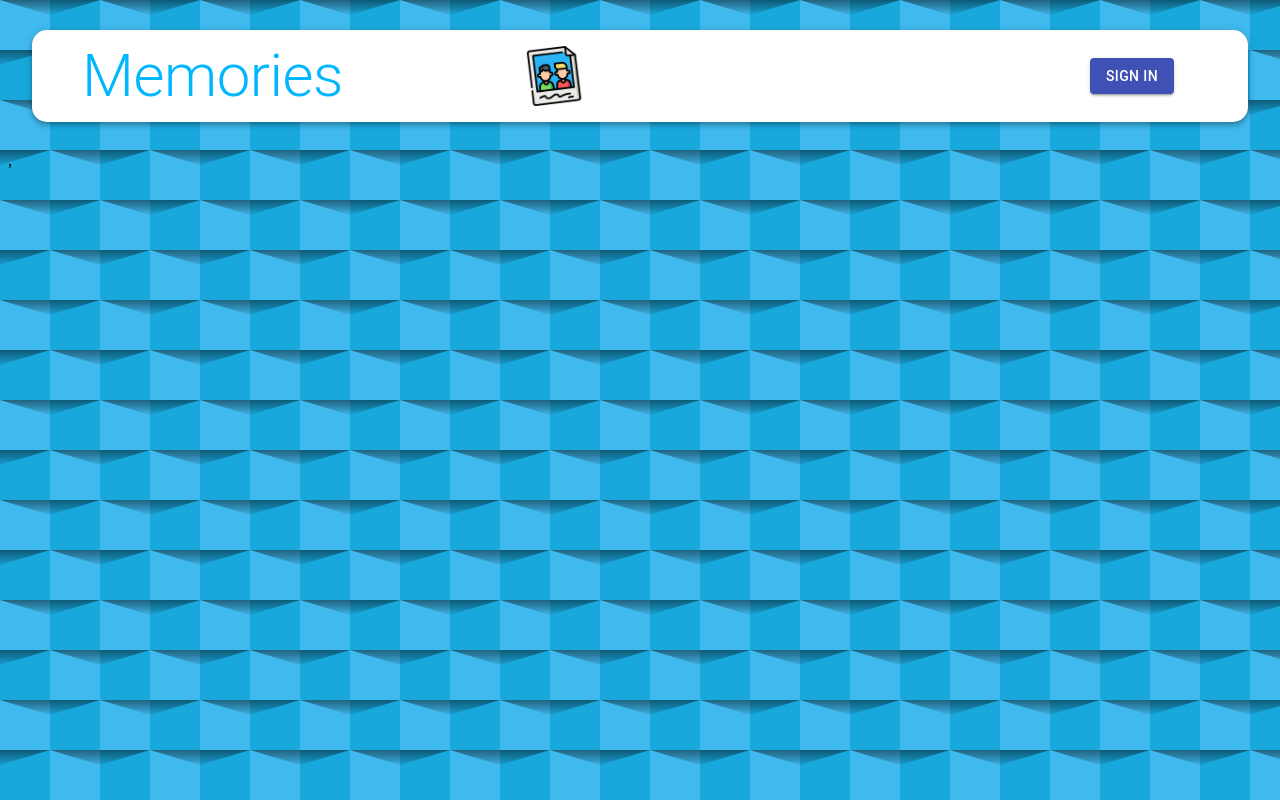
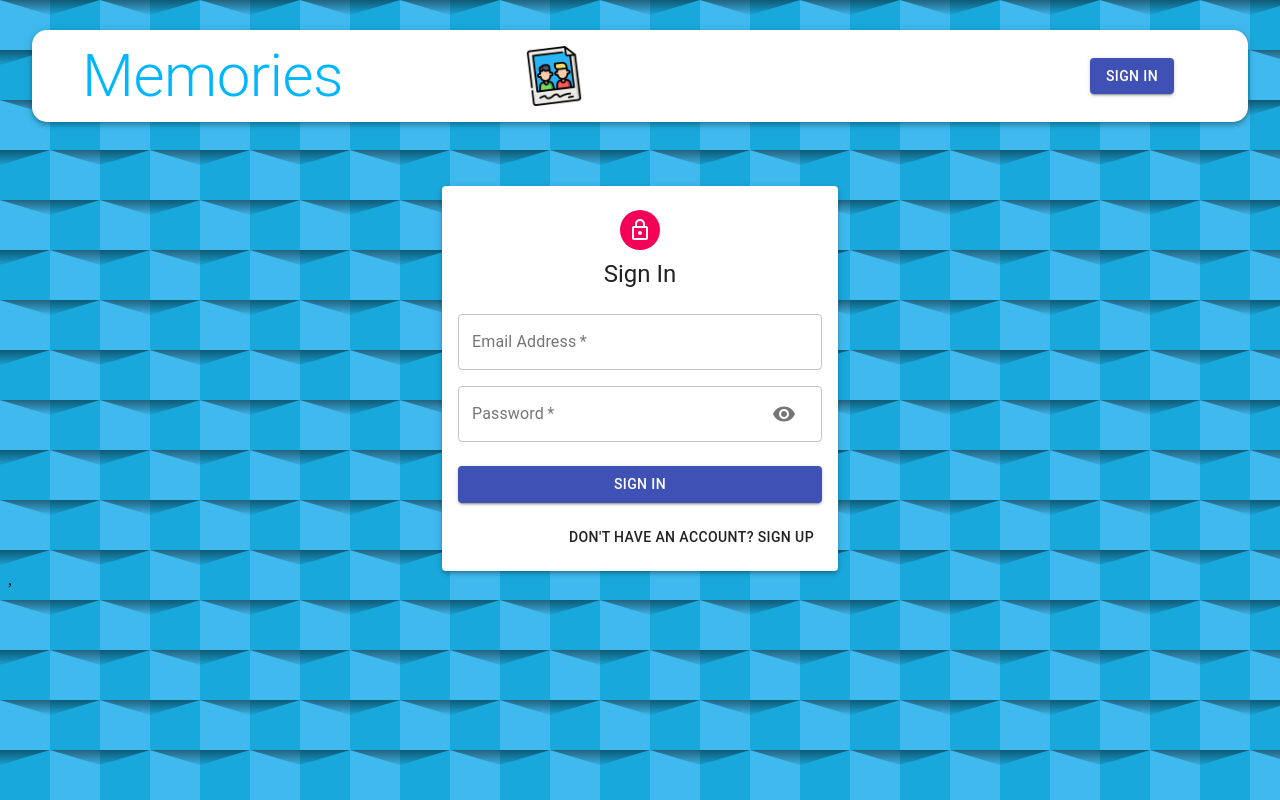
Before and after one commit to JusticeDunn/memories_project, a React (Create React App) app in the folder client/: page /auth in a window 1280 px wide. Built offline with nearby package versions, Linux system fonts and the light colour scheme.

Commit message:
Set up user sign up/sign in form

```diff
--- a/client/src/components/Auth/Auth.js
+++ b/client/src/components/Auth/Auth.js
@@ -1,10 +1,58 @@
-import React from 'react';
+import React, { useState } from 'react';
+import { Avatar, Button, Paper, Grid, Typography, Container } from '@material-ui/core';
+import LockOutlinedIcon from '@material-ui/icons/LockOutlined';
+import useStyles from './styles';
+import Input from './Input';
 
 const Auth = () => {
+    const classes = useStyles();
+    const [showPassword, setShowPassword] = useState(false);
+    const [isSignup, setIsSignup]  = useState(false);
+
+    const handleShowPassword = () => setShowPassword((prevShowPassword) => !prevShowPassword);
+    const switchMode = () => {
+        setIsSignup((prevIsSignup) => !prevIsSignup);
+        setShowPassword(false);
+    };
+
+    const handleSubmit = () => {
+
+    };
+
+    const handleChange = () => {
+
+    };
+
     return (
-        <div>
-
-        </div>
+        <Container component="main" maxWidth="xs">
+            <Paper className={classes.paper} elevation={3}>
+                <Avatar className={classes.avatar}>
+                    <LockOutlinedIcon />
+                </Avatar>
+                <Typography variant="h5">{isSignup ? 'Sign Up' : 'Sign In'}</Typography>
+                <form className={classes.form} onSubmit={handleSubmit}>
+                    <Grid container spacing={2}>
+                        { isSignup && (
+                                <>
+                                    <Input name="firstName" label="First Name" handleChange={handleChange} autoFocus half />
+                                    <Input name="firstName" label="First Name" handleChange={handleChange} half />
+                                </>
+                        )}
+                        <Input name="email" label="Email Address" handleChange={handleChange} type="email" />
+                        <Input name="password" label="Password" handleChange={handleChange} type={showPassword ? "text" : "password"} handleShowPassword={handleShowPassword} />
+                        { isSignup && <Input name="confirmPassword" label="Repeat Password" handleChange={handleChange} type="password" /> }
+                    </Grid>
+                    <Button type="submit" fullWidth variant="contained" color="primary" className={classes.submit} >{isSignup ? "Sign Up" : "Sign In"}</Button>
+                    <Grid container justifyContent="flex-end">
+                        <Grid item>
+                            <Button onClick={switchMode}>
+                                { isSignup ? 'Already have an account? Sign In' : "Don't have an account? Sign Up"}
+                            </Button>
+                        </Grid>
+                    </Grid>
+                </form>
+            </Paper>
+        </Container>
     )
 }
 
--- /dev/null
+++ b/client/src/components/Auth/Input.js
@@ -0,0 +1,33 @@
+import React from 'react';
+import { TextField, Grid, InputAdornment, IconButton } from '@material-ui/core';
+
+import Visibility from '@material-ui/icons/Visibility';
+import VisibilityOff from '@material-ui/icons/VisibilityOff';
+
+const Input = ({ name, handleChange, label, half, autoFocus, type, handleShowPassword }) => {
+    return (
+        <Grid item xs={12} sm={half ? 6 : 12}>
+            <TextField
+                name={name}
+                onChange={handleChange}
+                variant="outlined"
+                required
+                fullWidth
+                label={label}
+                autoFocus={autoFocus}
+                type={type}
+                InputProps={name === 'password' && {
+                    endAdornment: (
+                        <InputAdornment position="end">
+                            <IconButton onClick={handleShowPassword}>
+                                {type === "password" ? <Visibility /> : <VisibilityOff />}
+                            </IconButton>
+                        </InputAdornment>
+                    )
+                }}
+            />
+        </Grid>
+    )
+}
+
+export default Input;
```
